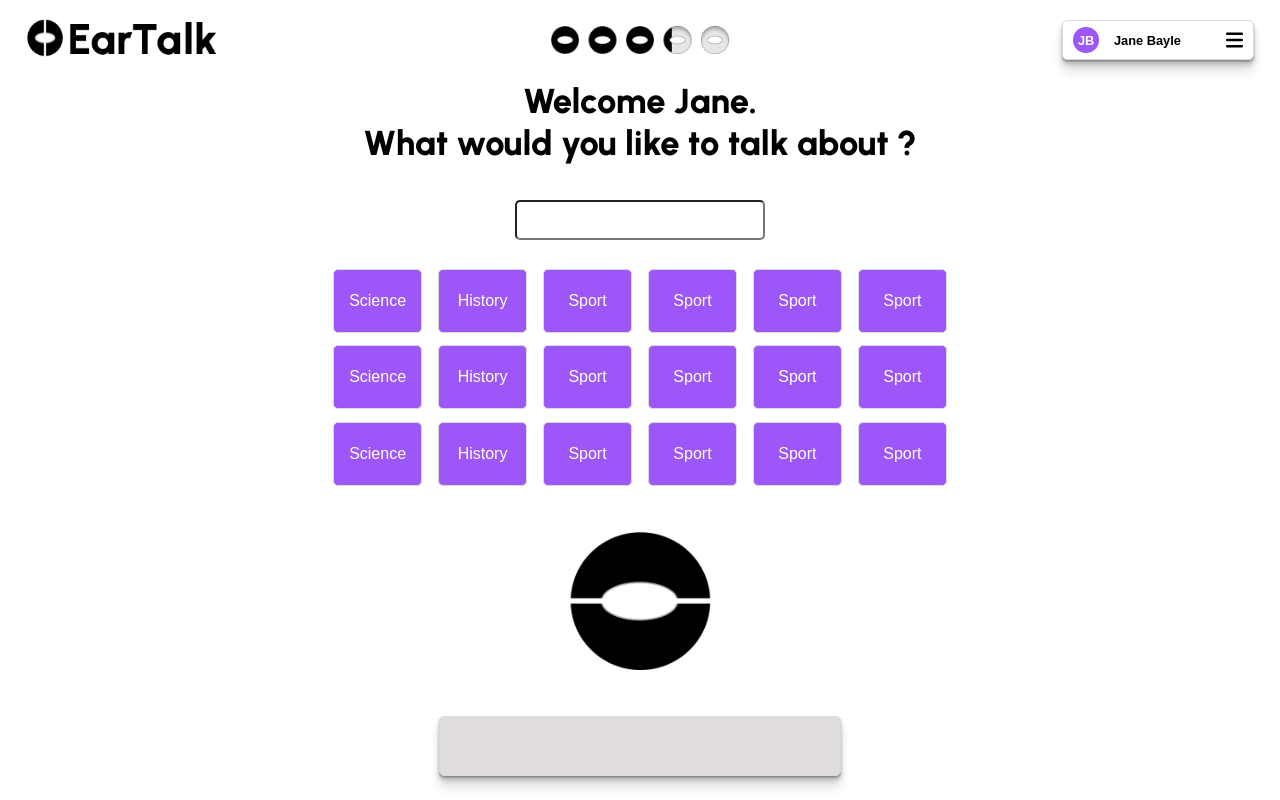
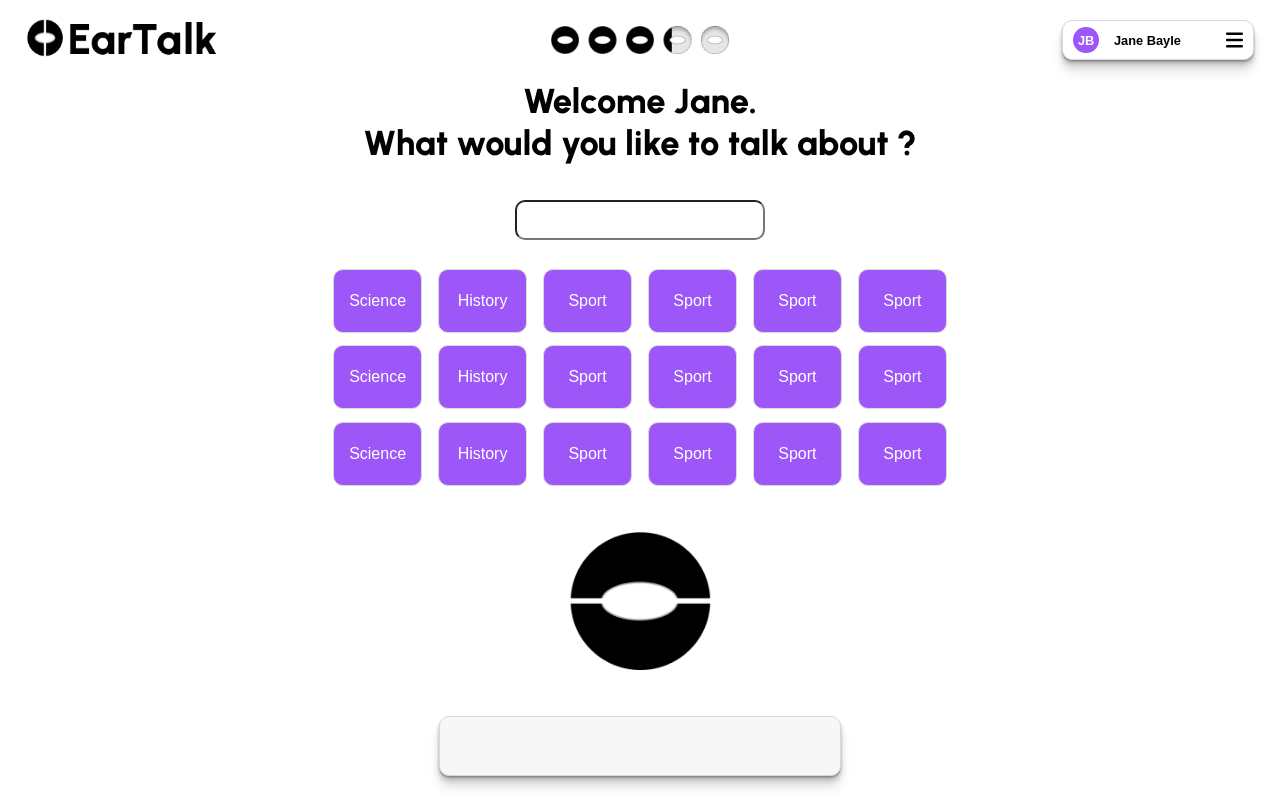
Before and after one commit to aurorevd/EarTalk, a React (Create React App) app: page / in a window 1280 px wide. Built offline with nearby package versions, Linux system fonts and the light colour scheme.

Commit message:
change lightgrey color

```diff
--- a/src/index.css
+++ b/src/index.css
@@ -18,8 +18,8 @@ body {
   --black: #010101;
   --grey: #d9d9d9;
   --darkgrey: #898484;
-  --lightgrey: #e1dcdc;
-  --radius: 5px;
+  --lightgrey: #f7f7f7;
+  --radius: 10px;
   --shadow: 0 1px 1px hsl(0deg 0% 0% / 0.1), 0 2px 2px hsl(0deg 0% 0% / 0.2),
     0 4px 4px hsl(0deg 0% 0% / 0.1), 0 6px 6px hsl(0deg 0% 0% / 0.1),
     0 12px 12px hsl(0deg 0% 0% / 0.1);
```
